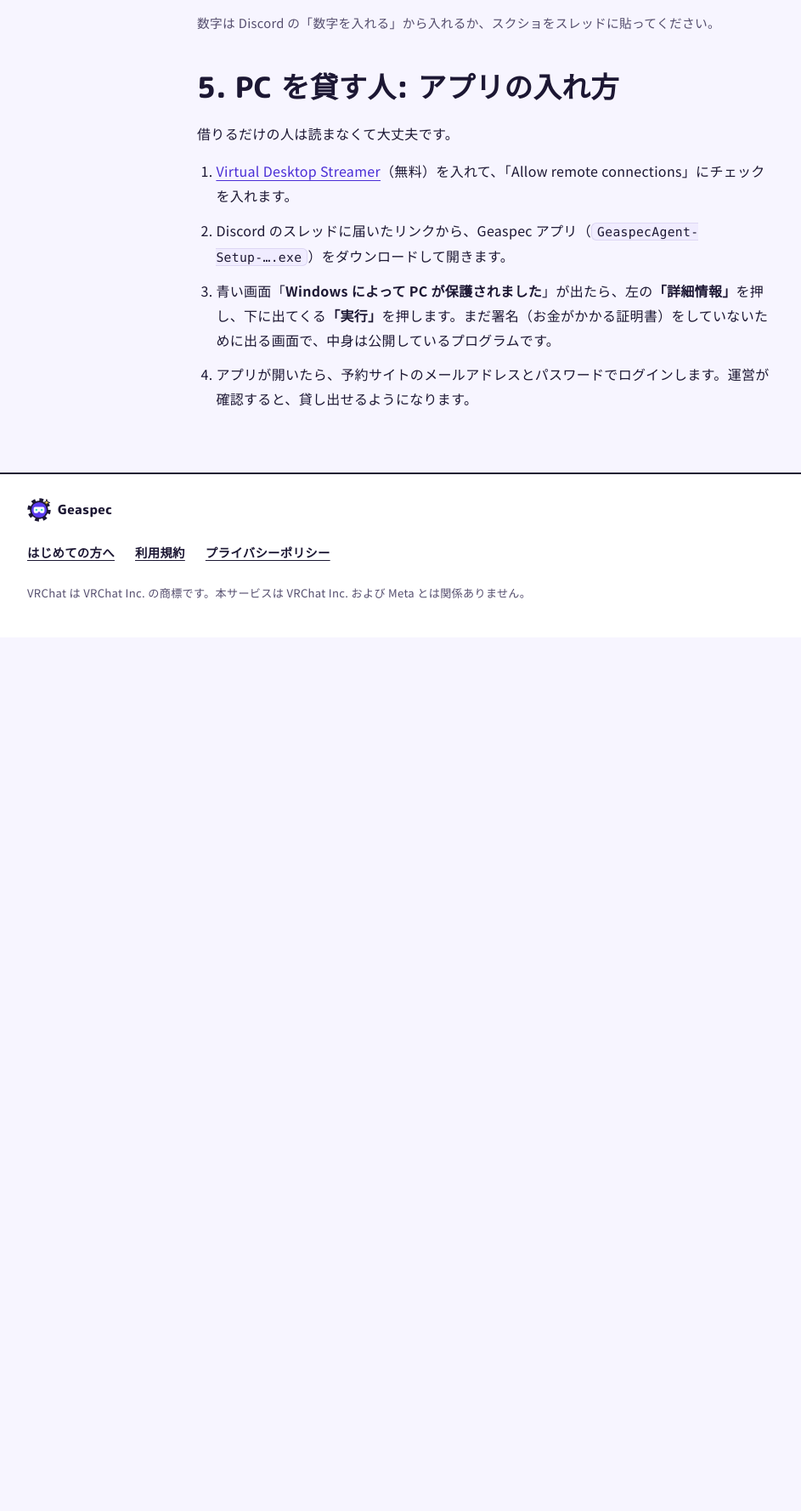
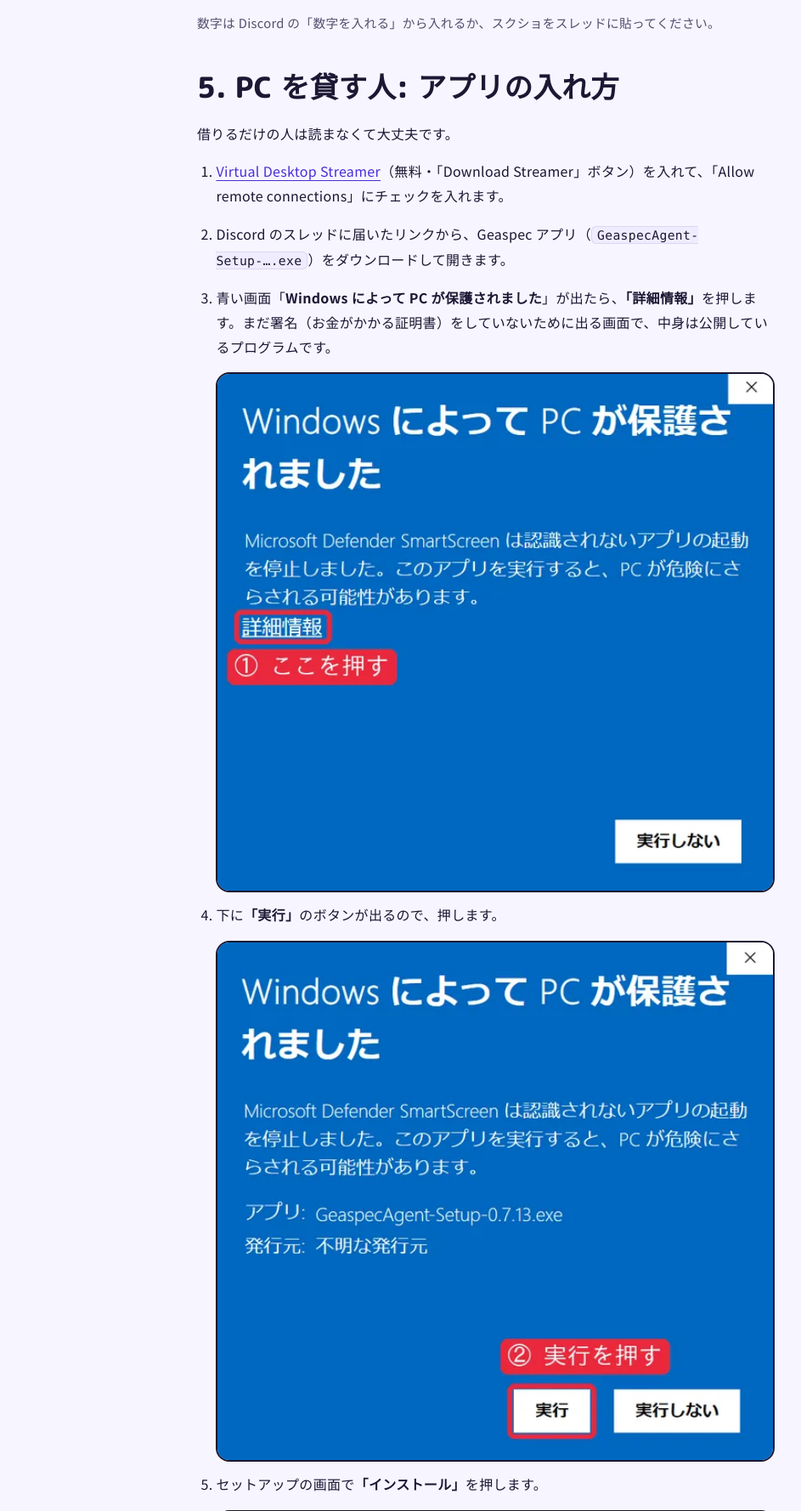
Before and after one commit to lihitothird-alt/Geaspec, a FastAPI app: page /guide in a window 1280 px wide. Shown: the part 4188-5966 px from the top of the page at 85% size, without its empty margins (68-1011 px from the left). Before the commit the page ends 4892 px from the top, so only its background shows below. Run offline with FastAPI, Linux system fonts and the light colour scheme; some web fonts are replaced.

Commit message:
Add SmartScreen and installer screenshots to the lender guide
The "PC を貸す人" section of /guide now shows, with red marks, where to press
詳細情報, then 実行, then インストール. The group C lender steps in Discord
link to it.

Co-Authored-By: Claude Opus 5.5 <noreply@anthropic.com>
Claude-Session: https://claude.ai/code/session_01CrzQPaUK2gPmFSV9Kby7iU

```diff
--- a/server/app/templates/guide.html
+++ b/server/app/templates/guide.html
@@ -65,11 +65,28 @@
 
   <h2 id="lend">5. PC を貸す人: アプリの入れ方</h2>
   <p>借りるだけの人は読まなくて大丈夫です。</p>
-  <ol class="guide-list">
-    <li><a href="https://www.vrdesktop.net/" target="_blank" rel="noopener">Virtual Desktop Streamer</a>（無料）を入れて、「Allow remote connections」にチェックを入れます。</li>
-    <li>Discord のスレッドに届いたリンクから、Geaspec アプリ（<code>GeaspecAgent-Setup-….exe</code>）をダウンロードして開きます。</li>
-    <li>青い画面「<strong>Windows によって PC が保護されました</strong>」が出たら、左の<strong>「詳細情報」</strong>を押し、下に出てくる<strong>「実行」</strong>を押します。まだ署名（お金がかかる証明書）をしていないために出る画面で、中身は公開しているプログラムです。</li>
-    <li>アプリが開いたら、予約サイトのメールアドレスとパスワードでログインします。運営が確認すると、貸し出せるようになります。</li>
+  <ol class="guide-steps">
+    <li>
+      <p><a href="https://www.vrdesktop.net/" target="_blank" rel="noopener">Virtual Desktop Streamer</a>（無料・「Download Streamer」ボタン）を入れて、「Allow remote connections」にチェックを入れます。</p>
+    </li>
+    <li>
+      <p>Discord のスレッドに届いたリンクから、Geaspec アプリ（<code>GeaspecAgent-Setup-….exe</code>）をダウンロードして開きます。</p>
+    </li>
+    <li>
+      <p>青い画面「<strong>Windows によって PC が保護されました</strong>」が出たら、<strong>「詳細情報」</strong>を押します。まだ署名（お金がかかる証明書）をしていないために出る画面で、中身は公開しているプログラムです。</p>
+      <img src="/static/guide/smartscreen-1.webp" alt="Windows によって PC が保護されましたの画面。詳細情報のリンクに印" width="600" height="558" loading="lazy">
+    </li>
+    <li>
+      <p>下に<strong>「実行」</strong>のボタンが出るので、押します。</p>
+      <img src="/static/guide/smartscreen-2.webp" alt="詳細情報を押したあとの画面。実行のボタンに印" width="600" height="559" loading="lazy">
+    </li>
+    <li>
+      <p>セットアップの画面で<strong>「インストール」</strong>を押します。</p>
+      <img src="/static/guide/setup-install.webp" alt="Geaspec Agent のセットアップ画面。インストールのボタンに印" width="700" height="536" loading="lazy">
+    </li>
+    <li>
+      <p>アプリが開いたら、予約サイトのメールアドレスとパスワードでログインします。運営が確認すると、貸し出せるようになります。</p>
+    </li>
   </ol>
 </section>
 {% endblock %}
--- a/server/app/tester_bot.py
+++ b/server/app/tester_bot.py
@@ -743,7 +743,8 @@ class TesterBot(discord.Client):
                 f"　1. Virtual Desktop Streamer（無料）を {STREAMER_URL} から入れて、「Allow remote connections」にチェック\n"
                 f"　2. {agent_url} から `GeaspecAgent-Setup-….exe` をダウンロード\n"
                 "　3. 青い画面「Windows によって PC が保護されました」が出たら、左の「詳細情報」を押し、"
-                "出てきた「実行」を押す（まだ署名をしていないために出ます。中身は公開しているプログラムです）\n"
+                "出てきた「実行」を押す（まだ署名をしていないために出ます。中身は公開しているプログラムです）"
+                f"。画像つきの説明: {self.site_url}/guide#lend\n"
                 "　4. 予約サイトでアカウントを作り、アプリにそのメールアドレスとパスワードでログイン\n"
                 "　5. 運営が確認して承認すると、貸し出せるようになります\n"
                 "　※ 貸し出し中は PC の画面が幕で覆われ、終わると借りた人のデータが自動で消えます\n"
```
Also changed, not shown: server/app/static/guide/setup-install.webp (added), server/app/static/guide/smartscreen-1.webp (added), server/app/static/guide/smartscreen-2.webp (added).
